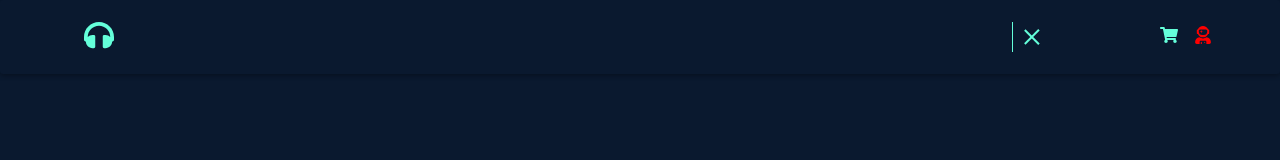
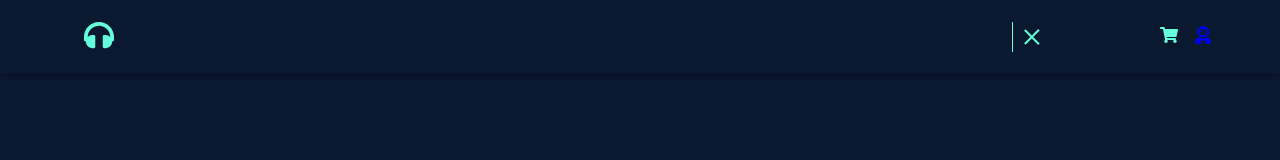
Before and after one commit to genFD/Ph-frontend, a React (Create React App) app: page / in a window 1280 px wide. Both pictures are taken after a click on the button 1108 px from the left and 37 px from the top of the page. Shown: the top 160 px of the page. Built offline with nearby package versions, Linux system fonts and the light colour scheme.

Commit message:
test commit

```diff
--- a/src/pages/homePage/HomePage.jsx
+++ b/src/pages/homePage/HomePage.jsx
@@ -50,7 +50,7 @@ const Navbar = () => {
               <FaUserAstronaut
                 size={18}
                 style={{
-                  color: 'red',
+                  color: 'blue',
                 }}
               />
             </Link>
```
